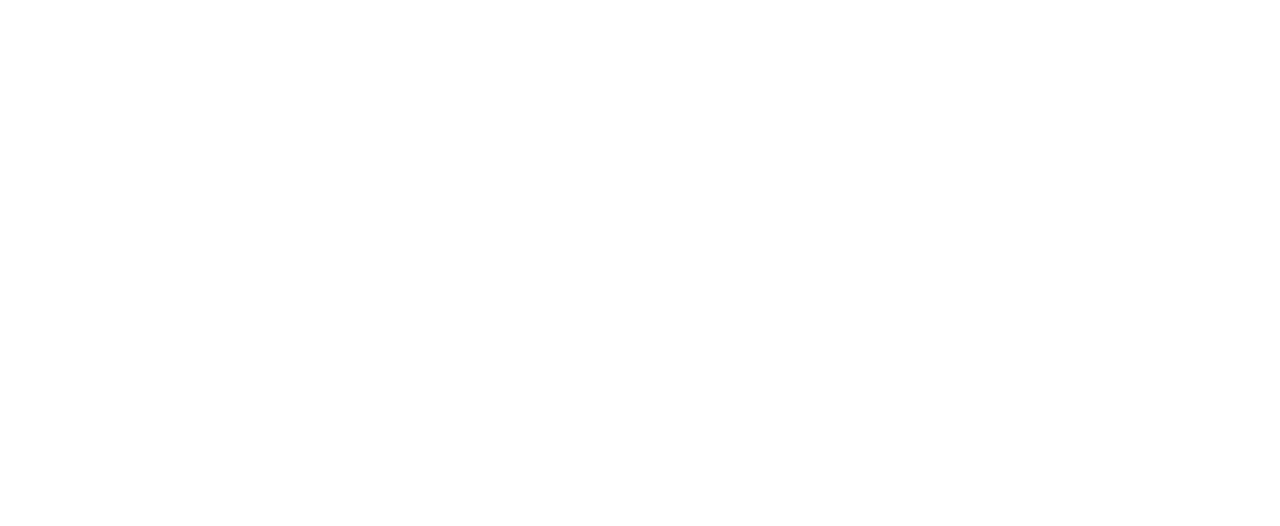
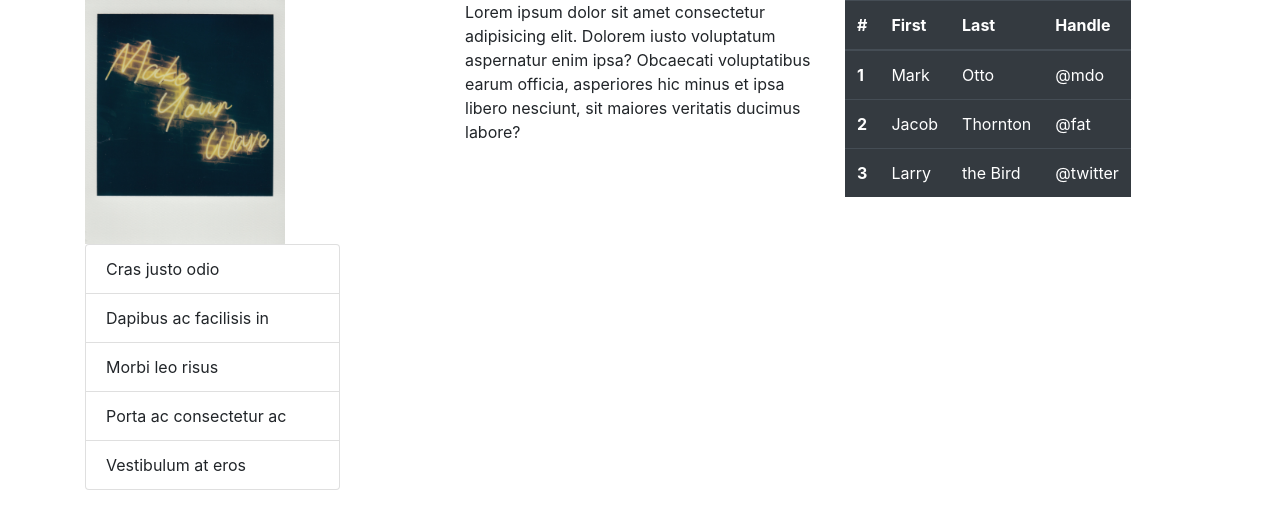
Before and after one commit to maryan19/Bootstrap-basic, a plain HTML site: page index.html in a window 1280 px wide. Drawn offline with Linux system fonts and the light colour scheme.

Commit message:
create table

```diff
--- a/index.html
+++ b/index.html
@@ -1,5 +1,6 @@
 <!DOCTYPE html>
 <html lang="en">
+
 <head>
     <meta charset="UTF-8">
     <meta name="viewport" content="width=device-width, initial-scale=1.0">
@@ -8,7 +9,71 @@
     <link rel="stylesheet" href="CSS/style.css" type="text/css">
     <link rel="stylesheet" href="CSS/bootstrap.css" type="text/css">
 </head>
+
 <body>
+    <div class="container">
+        <div class="row">
+            <div class="col-md-4">
+                <img src="images/happy.jpg" alt="happy" width="200px">
+            </div>
 
+            <div class="col-md-4">
+                <p>Lorem ipsum dolor sit amet consectetur adipisicing elit. Dolorem iusto voluptatum aspernatur enim
+                    ipsa?
+                    Obcaecati voluptatibus earum officia, asperiores hic minus et ipsa libero nesciunt, sit maiores
+                    veritatis ducimus labore?</p>
+            </div>
+
+            <div class="col-md-3">
+                <table class="table table-dark">
+                    <thead>
+                        <tr>
+                            <th scope="col">#</th>
+                            <th scope="col">First</th>
+                            <th scope="col">Last</th>
+                            <th scope="col">Handle</th>
+                        </tr>
+                    </thead>
+                    <tbody>
+                        <tr>
+                            <th scope="row">1</th>
+                            <td>Mark</td>
+                            <td>Otto</td>
+                            <td>@mdo</td>
+                        </tr>
+                        <tr>
+                            <th scope="row">2</th>
+                            <td>Jacob</td>
+                            <td>Thornton</td>
+                            <td>@fat</td>
+                        </tr>
+                        <tr>
+                            <th scope="row">3</th>
+                            <td>Larry</td>
+                            <td>the Bird</td>
+                            <td>@twitter</td>
+                        </tr>
+                    </tbody>
+                </table>
+
+            </div>
+
+            <div class="col-md-3">
+                <ul class="list-group">
+                    <li class="list-group-item">Cras justo odio</li>
+                    <li class="list-group-item">Dapibus ac facilisis in</li>
+                    <li class="list-group-item">Morbi leo risus</li>
+                    <li class="list-group-item">Porta ac consectetur ac</li>
+                    <li class="list-group-item">Vestibulum at eros</li>
+                  </ul>
+
+            </div>
+        </div>
+
+
+
+
+    </div>
 </body>
+
 </html>
```
